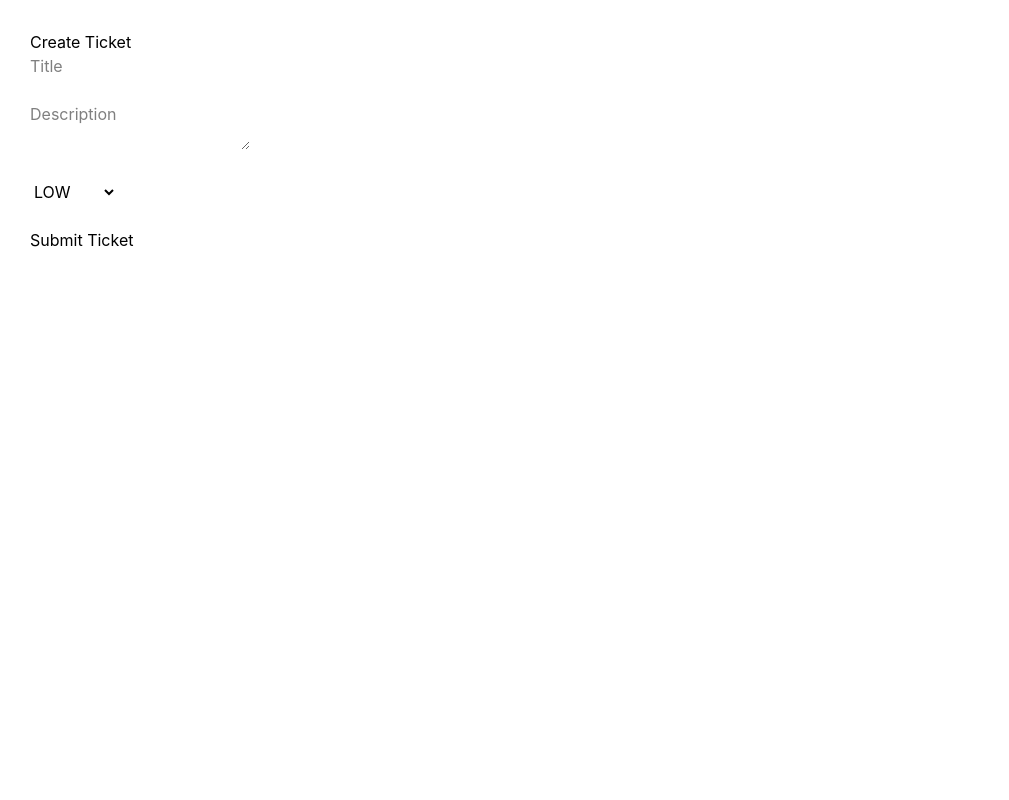
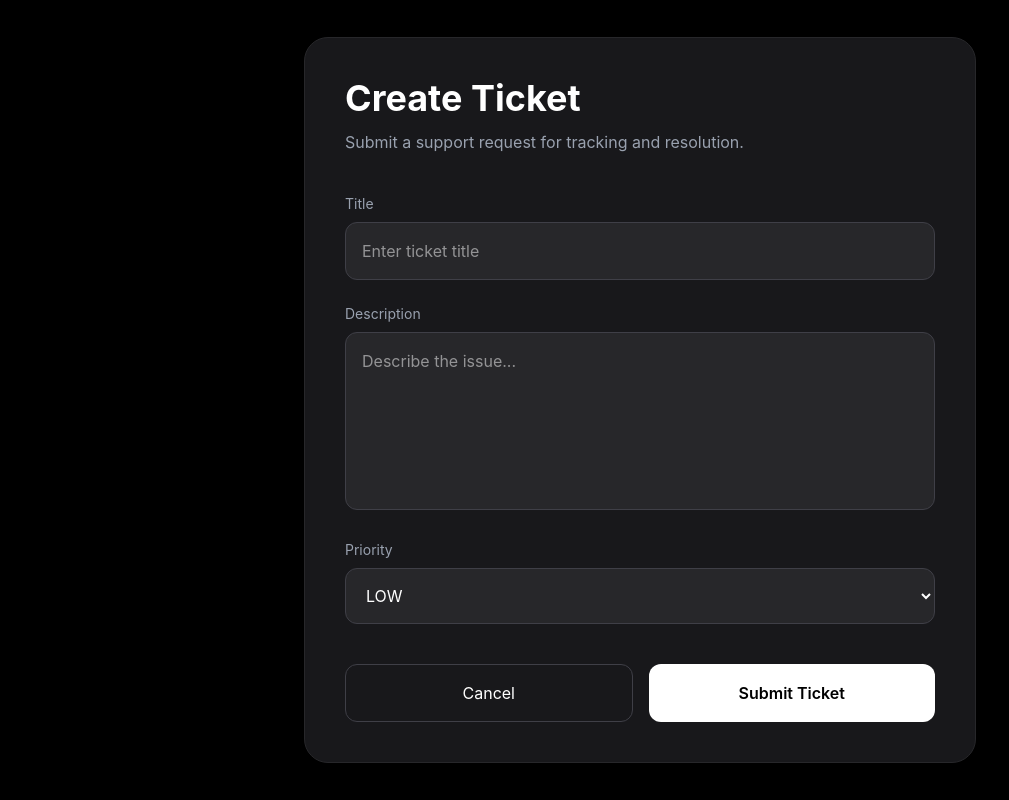
Before and after one commit to Keerthan-poovaiah/SupportDesk, a React (Vite) app in the folder client/: page /create-ticket in a window 1280 px wide. Shown: the whole page, without its empty margins (0-1009 px from the left). Built offline with nearby package versions, Linux system fonts and the light colour scheme; no server answers; sample sign-in values are in the browser's storage.

Commit message:
Added styling to ticket creation page

```diff
--- a/client/src/pages/CreateTicket.jsx
+++ b/client/src/pages/CreateTicket.jsx
@@ -1,4 +1,4 @@
-import { useState, useEffect } from "react";
+import { useEffect, useState } from "react";
 import api from "../api/axios";
 import { useNavigate } from "react-router-dom";
 
@@ -15,7 +15,9 @@ function CreateTicket() {
     const token = localStorage.getItem("token");
 
     if (!token) {
+
       navigate("/");
+
     }
 
   }, []);
@@ -31,12 +33,12 @@ function CreateTicket() {
         {
           title,
           description,
-          priority
+          priority,
         },
         {
           headers: {
-            Authorization: `Bearer ${token}`
-          }
+            Authorization: `Bearer ${token}`,
+          },
         }
       );
 
@@ -54,41 +56,95 @@ function CreateTicket() {
 
   return (
 
-    <div style={{ padding: "30px" }}>
+    <div className="min-h-screen bg-black text-white flex items-center justify-center px-6">
 
-      <h2>Create Ticket</h2>
+      <div className="w-full max-w-2xl bg-zinc-900 border border-zinc-800 rounded-3xl p-10 shadow-2xl">
+
+        <h1 className="text-4xl font-bold mb-3">
+          Create Ticket
+        </h1>
+
+        <p className="text-gray-400 mb-10">
+          Submit a support request for tracking and resolution.
+        </p>
+
+        <div className="space-y-6">
+
+          <div>
+
+            <label className="block mb-2 text-sm text-gray-400">
+              Title
+            </label>
 
             <input
-        placeholder="Title"
+              type="text"
+              placeholder="Enter ticket title"
+              className="w-full bg-zinc-800 border border-zinc-700 focus:border-white rounded-xl p-4 outline-none"
               onChange={(e) => setTitle(e.target.value)}
             />
 
-      <br /><br />
+          </div>
+
+          <div>
+
+            <label className="block mb-2 text-sm text-gray-400">
+              Description
+            </label>
 
             <textarea
-        placeholder="Description"
+              rows="6"
+              placeholder="Describe the issue..."
+              className="w-full bg-zinc-800 border border-zinc-700 focus:border-white rounded-xl p-4 outline-none resize-none"
               onChange={(e) => setDescription(e.target.value)}
             />
 
-      <br /><br />
+          </div>
+
+          <div>
+
+            <label className="block mb-2 text-sm text-gray-400">
+              Priority
+            </label>
 
             <select
+              className="w-full bg-zinc-800 border border-zinc-700 focus:border-white rounded-xl p-4 outline-none"
               onChange={(e) => setPriority(e.target.value)}
             >
+
               <option value="LOW">LOW</option>
               <option value="MEDIUM">MEDIUM</option>
               <option value="HIGH">HIGH</option>
+
             </select>
 
-      <br /><br />
+          </div>
 
-      <button onClick={handleSubmit}>
+          <div className="flex gap-4 pt-4">
+
+            <button
+              onClick={() => navigate("/dashboard")}
+              className="w-full border border-zinc-700 py-4 rounded-xl hover:bg-zinc-800 transition"
+            >
+              Cancel
+            </button>
+
+            <button
+              onClick={handleSubmit}
+              className="w-full bg-white text-black py-4 rounded-xl font-semibold hover:opacity-90 transition"
+            >
               Submit Ticket
             </button>
 
           </div>
 
+        </div>
+
+      </div>
+
+    </div>
+
   );
+
 }
 
 export default CreateTicket;
```
Lines whose indentation alone changed are shown as unchanged.
